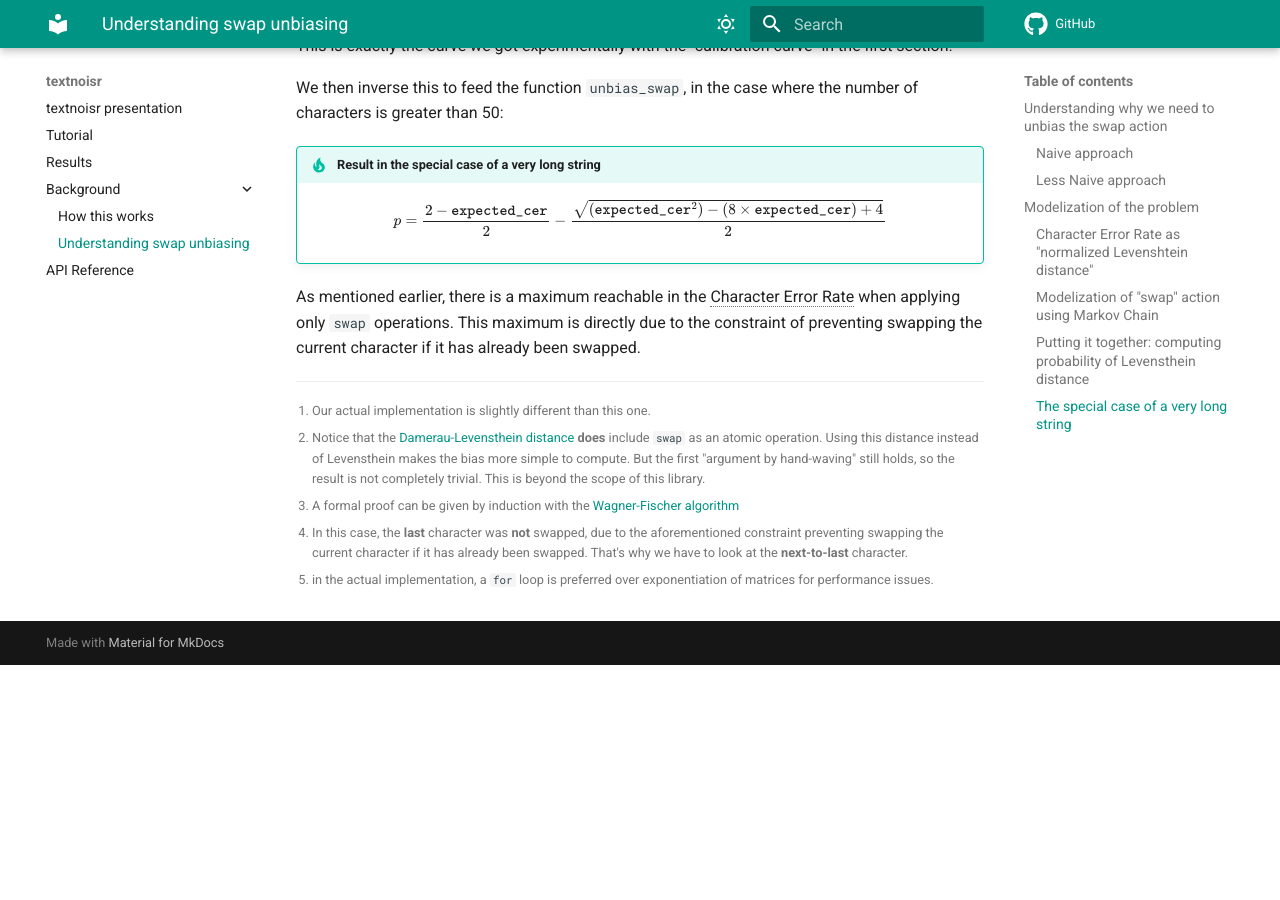
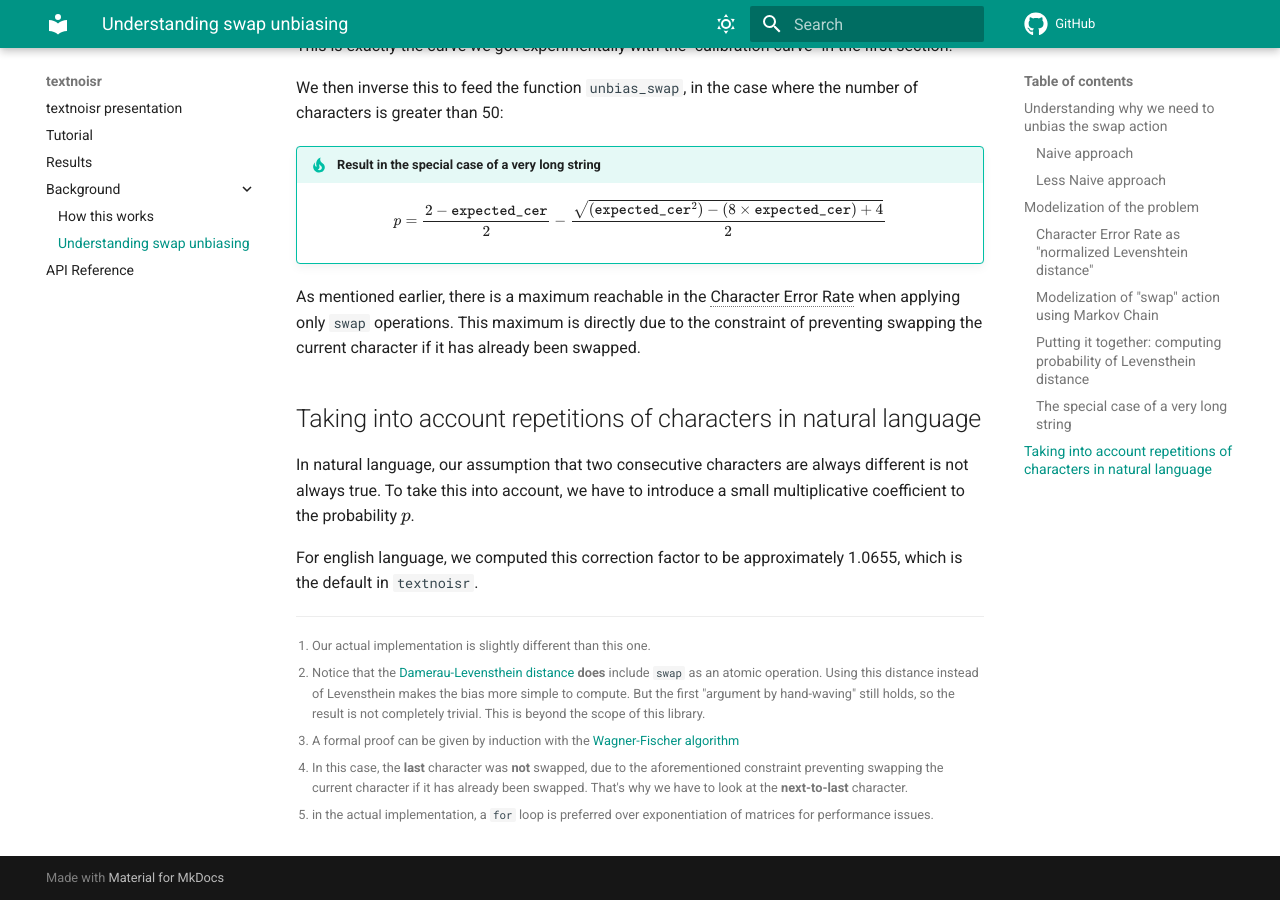
Before and after one commit to preligens-lab/textnoisr, an MkDocs documentation site: the page built from docs/swap_unbiasing.md, in a window 1280 px wide and 900 px high, scrolled down 6989 px. Built offline with MkDocs 1.6.1 and Material for MkDocs 9.7.7, drawn with Linux system fonts in a browser that asks for light colours; comment, search, counter and statistics services are not loaded; before the commit the page ends 7654 px from its top, so only the background shows below that.

Commit message:
Update doc

```diff
--- a/docs/how_this_works.md
+++ b/docs/how_this_works.md
@@ -88,7 +88,8 @@ Huge bias to be corrected here.
 
 _TL;DR:_ A correction using Markov Chains has been implemented
     for the Character Error Rate to converge to `noise_level`.
-    In the case of long strings, this correction is an approximation.
+    An extra adjustment factor is then applied
+    to take into account the structured pattern of natural language.
 
 If you want to know the gory details, you may want to check [this dedicated document](swap_unbiasing.md).
 
--- a/docs/swap_unbiasing.md
+++ b/docs/swap_unbiasing.md
@@ -321,5 +321,12 @@ As mentioned earlier, there is a maximum reachable in the Character Error Rate w
 This maximum is directly due to the constraint of preventing swapping the current character if it has already been swapped.
 
 
+## Taking into account repetitions of characters in natural language
+
+In natural language, our assumption that two consecutive characters are always different is not always true.
+To take this into account, we have to introduce a small multiplicative coefficient to the probability $p$.
+
+For english language, we computed this correction factor to be approximately 1.0655, which is the default in `textnoisr`.
+
 
 *[Character Error Rate]: (=CER) A metric that quantify how noisy is a text. It is number of insert, delete and substitute errors, divided by the total number of characters.
```
